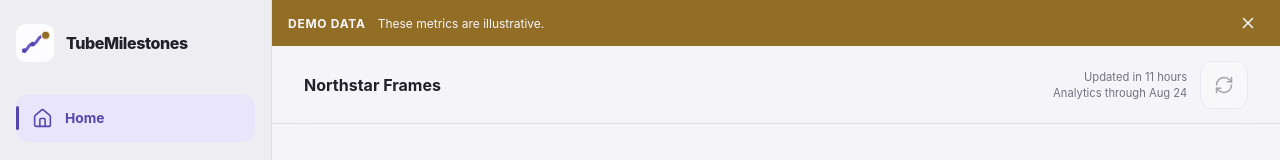
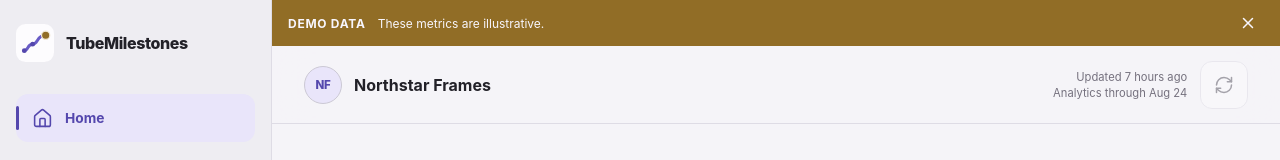
Before and after one commit to StealthMoud/TubeMilestones, a React (Vite) app: page / in a window 1280 px wide. Both pictures are taken after a click on the button "Explore demo". Shown: the top 160 px of the page. Built offline with nearby package versions, Linux system fonts and the light colour scheme; no server answers.

Commit message:
fix: refine channel identity and progress context

```diff
--- a/src/components/layout/AppShell.tsx
+++ b/src/components/layout/AppShell.tsx
@@ -80,7 +80,11 @@
 
         <header className="app-header">
           <div className="app-header__identity">
-            <BrandMark size={34} />
+            <ChannelAvatar
+              title={data.channel.title}
+              src={data.channel.thumbnailUrl}
+              size="small"
+            />
             <div>
               <strong>TubeMilestones</strong>
               <span className="app-header__channel">{data.channel.title}</span>
--- a/src/features/home/HomePage.tsx
+++ b/src/features/home/HomePage.tsx
@@ -61,14 +61,18 @@
     precision,
   });
   const movement = recentMovement(data.analyticsDaily.slice(-28));
-  const journeyNodes = definitionsFor(metric)
-    .filter(
-      ({ target }) =>
-        target === evaluation.currentMilestone?.target ||
-        target === evaluation.nextMilestone?.target ||
-        (currentValue !== null && target < currentValue),
-    )
-    .slice(-3);
+  const metricDefinitions = definitionsFor(metric);
+  const nextIndex = metricDefinitions.findIndex(
+    ({ target }) => currentValue !== null && target > currentValue,
+  );
+  const journeyStart = Math.max(
+    0,
+    (nextIndex === -1 ? metricDefinitions.length : nextIndex) - 2,
+  );
+  const journeyNodes =
+    currentValue === null
+      ? []
+      : metricDefinitions.slice(journeyStart, journeyStart + 3);
 
   return (
     <div className="page page--home page-enter">
@@ -164,6 +168,7 @@
             Open Journey <ArrowRight size={16} aria-hidden="true" />
           </Link>
         </div>
+        {journeyNodes.length > 0 ? (
           <ol className="journey-preview__nodes">
             {journeyNodes.map((node) => {
               const achieved = currentValue !== null && node.target <= currentValue;
@@ -181,6 +186,11 @@
               );
             })}
           </ol>
+        ) : (
+          <div className="empty-inline">
+            <p>This checkpoint trail is unavailable while the count is hidden.</p>
+          </div>
+        )}
       </section>
     </div>
   );
--- a/src/features/settings/SettingsPage.tsx
+++ b/src/features/settings/SettingsPage.tsx
@@ -342,7 +342,7 @@
       <Modal
         open={disconnectOpen}
         title="Disconnect YouTube?"
-        description="TubeMilestones will attempt to revoke the active Google token, then delete this channel's saved history, goals and manual values from this browser."
+        description="TubeMilestones will attempt to revoke the active Google token, then delete this channel's saved history, goals and manual values from this browser. This does not delete or change anything on YouTube."
         onClose={() => setDisconnectOpen(false)}
       >
         <div className="modal-actions">
--- a/src/fixtures/demoData.ts
+++ b/src/fixtures/demoData.ts
@@ -13,7 +13,7 @@
 export type DemoFixtureName =
   'small' | 'growing' | 'large' | 'hidden' | 'no-analytics' | 'new';
 
-const DEMO_NOW = '2026-08-26T12:00:00.000Z';
+const DEMO_NOW = '2026-08-25T18:00:00.000Z';
 const ANALYTICS_THROUGH = '2026-08-24';
 
 interface FixtureDefinition {
```
Lines whose indentation alone changed are shown as unchanged.
